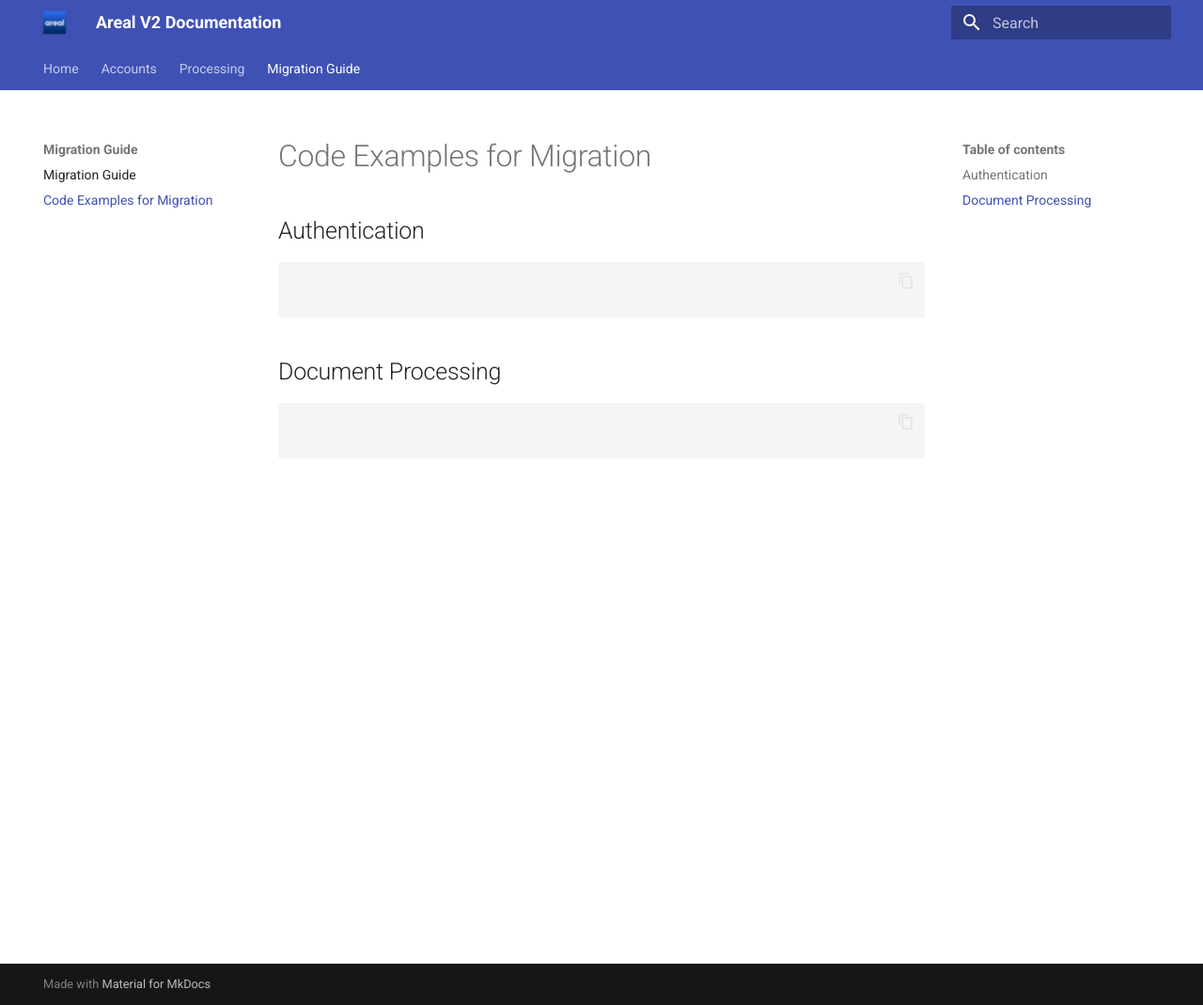
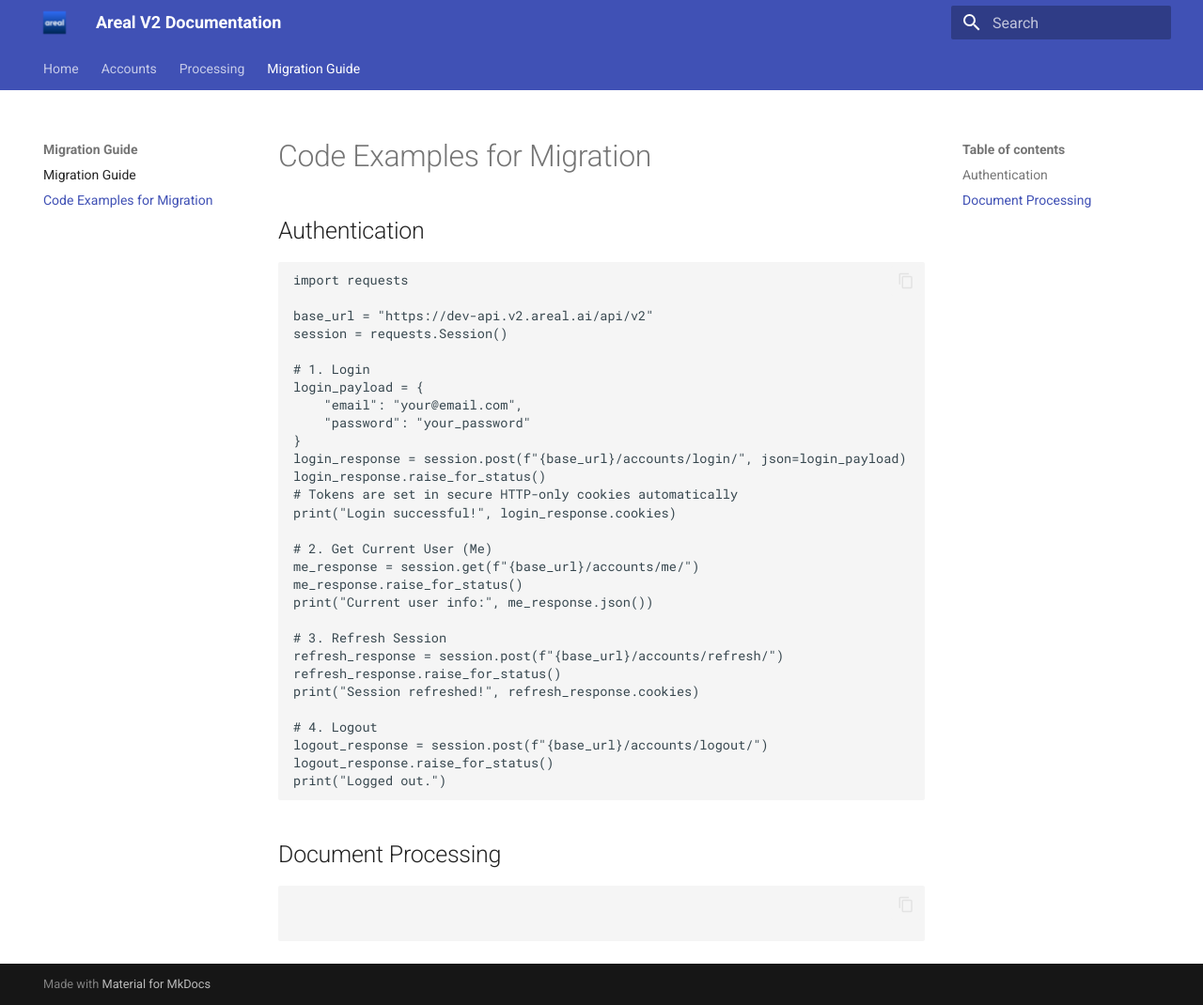
Before and after one commit to Arealai/areal-v2-docs, an MkDocs documentation site: the page built from docs/migration/examples.md, in a window 1280 px wide and 1070 px high. Shown: the whole window at 94% size. Built offline with MkDocs 1.6.1 and Material for MkDocs 9.7.7, drawn with Linux system fonts in a browser that asks for light colours.

Commit message:
impr: add auth code examples

````diff
--- a/docs/migration/examples.md
+++ b/docs/migration/examples.md
@@ -3,11 +3,38 @@
 ## Authentication
 
 ```python
+import requests
 
+base_url = "https://dev-api.v2.areal.ai/api/v2"
+session = requests.Session()
 
+# 1. Login
+login_payload = {
+    "email": "your@email.com",
+    "password": "your_password"
+}
+login_response = session.post(f"{base_url}/accounts/login/", json=login_payload)
+login_response.raise_for_status()
+# Tokens are set in secure HTTP-only cookies automatically
+print("Login successful!", login_response.cookies)
+
+# 2. Get Current User (Me)
+me_response = session.get(f"{base_url}/accounts/me/")
+me_response.raise_for_status()
+print("Current user info:", me_response.json())
+
+# 3. Refresh Session
+refresh_response = session.post(f"{base_url}/accounts/refresh/")
+refresh_response.raise_for_status()
+print("Session refreshed!", refresh_response.cookies)
+
+# 4. Logout
+logout_response = session.post(f"{base_url}/accounts/logout/")
+logout_response.raise_for_status()
+print("Logged out.")
 ```
 
-## Document Processing
+## Document Processing
 
 ```python
 
````
Also changed, not shown: docs/migration/index.md (+8 -0 lines).
